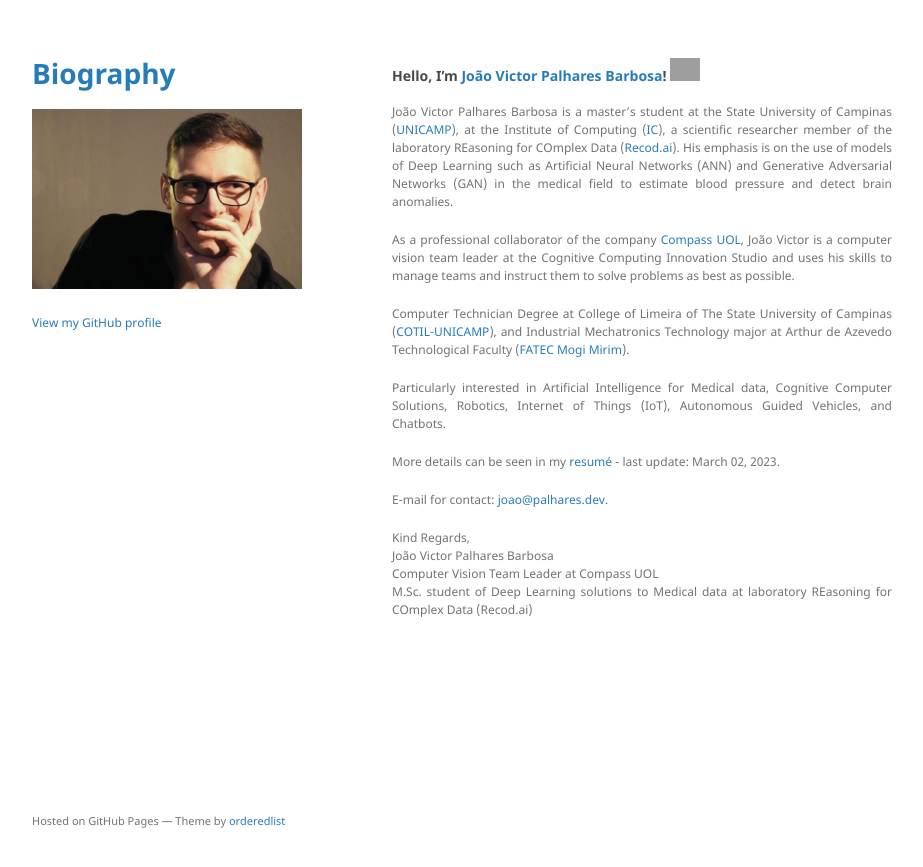
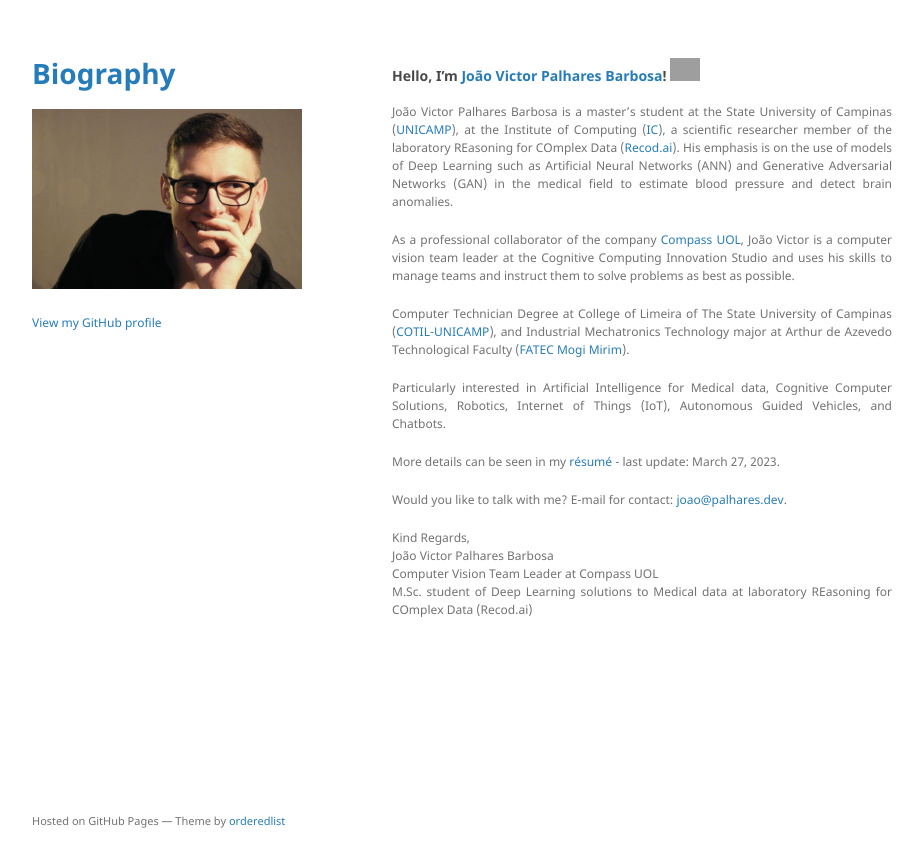
Before and after one commit to joaoavanzini/joaoavanzini.github.io, a Jekyll site: the page built from index.md, in a window 1280 px wide. Shown: the top 867 px of the page, without its empty margins (178-1101 px from the left). Built offline with Jekyll 4.4.1, drawn with Linux system fonts in a browser that asks for light colours; the repository's description, which GitHub fills in, is left out; our own code applies the rules of GitHub Pages for plain Markdown files; grey boxes are pictures that could not be loaded.

Commit message:
Atualizando o perfil

```diff
--- a/index.md
+++ b/index.md
@@ -12,9 +12,9 @@ Computer Technician Degree at College of Limeira of The State University of Camp
 Particularly interested in Artificial Intelligence for Medical data, Cognitive Computer Solutions, Robotics, Internet of Things (IoT), Autonomous Guided Vehicles, and Chatbots.
 
 
-More details can be seen in my [resumé](./assets/src/resume.pdf) - last update: March 02, 2023.
+More details can be seen in my [résumé](./assets/src/resume.pdf) - last update: March 27, 2023.
 
-E-mail for contact: <a href="mailto:joao@palhares.dev">joao@palhares.dev</a>.
+Would you like to talk with me? E-mail for contact: <a href="mailto:joao@palhares.dev">joao@palhares.dev</a>.
 
 Kind Regards,<br>
 João Victor Palhares Barbosa<br>
```
Also changed, not shown: 1 other file.
